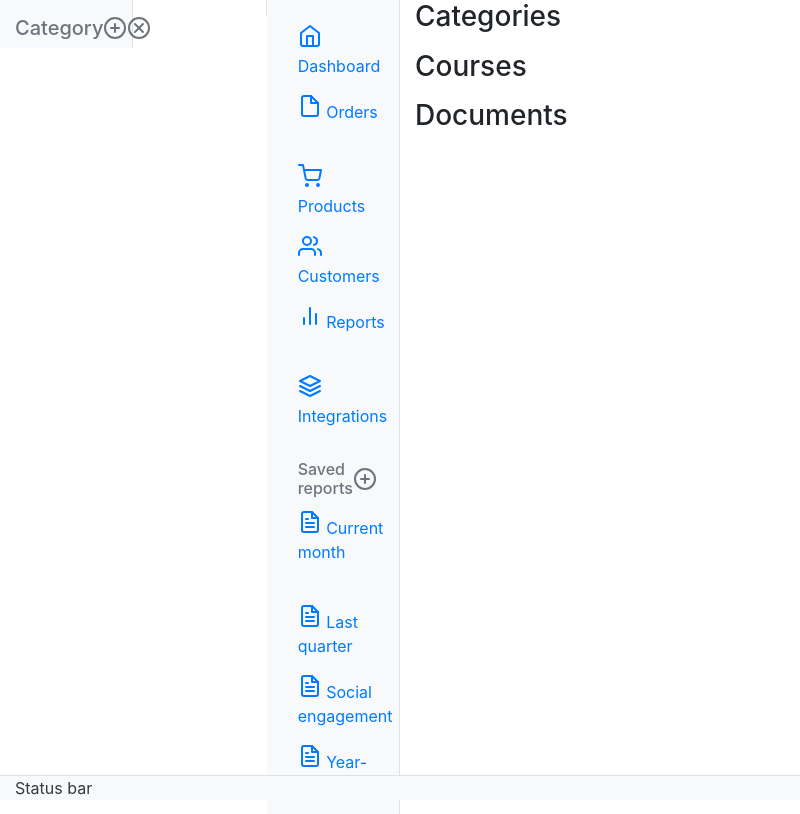
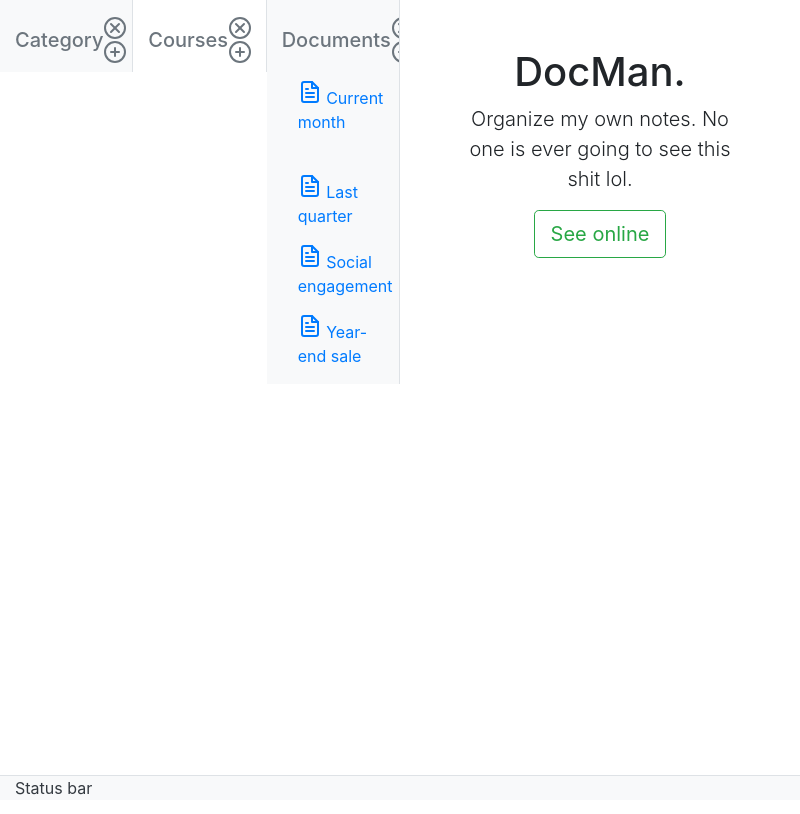
Before and after one commit to FSXAC/DocMan, an Electron app: page src/index.html in a window 800 px wide. Drawn offline with Linux system fonts and the light colour scheme; no server answers.

Commit message:
Main page almost set up

```diff
--- a/src/css/docman.css
+++ b/src/css/docman.css
@@ -7,4 +7,5 @@ footer.footer { min-height: 24px; }
     z-index: 100;
     padding-top: 1em;
     transition: 0.3s all ease-out;
+    overflow-y: auto;
 }
--- a/src/index.html
+++ b/src/index.html
@@ -13,113 +13,78 @@
 			<div class="sidebar-sticky">
 				<h5 class="sidebar-heading d-flex justify-content-between align-items-center text-muted">
 					Category
-					<a class="d-flex align-items-center text-muted" href="#">
-						<svg xmlns="http://www.w3.org/2000/svg" width="24" height="24" viewBox="0 0 24 24" fill="none" stroke="currentColor" stroke-width="2"
-						 stroke-linecap="round" stroke-linejoin="round" class="feather feather-plus-circle">
-							<circle cx="12" cy="12" r="10"></circle>
-							<line x1="12" y1="8" x2="12" y2="16"></line>
-							<line x1="8" y1="12" x2="16" y2="12"></line>
-						</svg>
-					</a>
-					<a class="d-flex align-items-center text-muted" href="#">
-						<svg xmlns="http://www.w3.org/2000/svg" width="24" height="24" viewBox="0 0 24 24" fill="none" stroke="currentColor" stroke-width="2"
-						 stroke-linecap="round" stroke-linejoin="round" class="feather feather-plus-circle">
-							<circle cx="12" cy="12" r="10"></circle>
-							<line x1="8" y1="8" x2="16" y2="16"></line>
-							<line x1="8" y1="16" x2="16" y2="8"></line>
-						</svg>
-					</a>
+					<div>
+						<a class="d-flex align-items-center text-muted float-right" href="#">
+							<svg xmlns="http://www.w3.org/2000/svg" width="24" height="24" viewBox="0 0 24 24" fill="none" stroke="currentColor" stroke-width="2"
+							stroke-linecap="round" stroke-linejoin="round" class="feather feather-plus-circle">
+								<circle cx="12" cy="12" r="10"></circle>
+								<line x1="8" y1="8" x2="16" y2="16"></line>
+								<line x1="8" y1="16" x2="16" y2="8"></line>
+							</svg>
+						</a>
+						<a class="d-flex align-items-center text-muted float-right" href="#">
+							<svg xmlns="http://www.w3.org/2000/svg" width="24" height="24" viewBox="0 0 24 24" fill="none" stroke="currentColor" stroke-width="2"
+							stroke-linecap="round" stroke-linejoin="round" class="feather feather-plus-circle">
+								<circle cx="12" cy="12" r="10"></circle>
+								<line x1="12" y1="8" x2="12" y2="16"></line>
+								<line x1="8" y1="12" x2="16" y2="12"></line>
+							</svg>
+						</a>
+					</div>
 				</h5>
 				<ul class="nav flex-column"></ul>
 			</div>
 		</nav>
 		<nav class="col-sm-2 bg-white sidebar border-right shadow-sm">
 			<div class="sidebar-sticky">
+				<h5 class="sidebar-heading d-flex justify-content-between align-items-center text-muted">
+					Courses
+					<div>
+						<a class="d-flex align-items-center text-muted float-right" href="#">
+							<svg xmlns="http://www.w3.org/2000/svg" width="24" height="24" viewBox="0 0 24 24" fill="none" stroke="currentColor" stroke-width="2"
+							 stroke-linecap="round" stroke-linejoin="round" class="feather feather-plus-circle">
+								<circle cx="12" cy="12" r="10"></circle>
+								<line x1="8" y1="8" x2="16" y2="16"></line>
+								<line x1="8" y1="16" x2="16" y2="8"></line>
+							</svg>
+						</a>
+						<a class="d-flex align-items-center text-muted float-right" href="#">
+							<svg xmlns="http://www.w3.org/2000/svg" width="24" height="24" viewBox="0 0 24 24" fill="none" stroke="currentColor" stroke-width="2"
+							 stroke-linecap="round" stroke-linejoin="round" class="feather feather-plus-circle">
+								<circle cx="12" cy="12" r="10"></circle>
+								<line x1="12" y1="8" x2="12" y2="16"></line>
+								<line x1="8" y1="12" x2="16" y2="12"></line>
+							</svg>
+						</a>
+					</div>
+				</h5>
 				<ul class="nav flex-column"></ul>
 			</div>
 		</nav>
 		<nav class="col-sm-2 bg-light sidebar border-right shadow-sm">
 			<div class="sidebar-sticky">
-				<ul class="nav flex-column">
-					<li class="nav-item">
-						<a class="nav-link active" href="#">
+				<h5 class="sidebar-heading d-flex justify-content-between align-items-center text-muted">
+					Documents
+					<div>
+						<a class="d-flex align-items-center text-muted float-right" href="#">
 							<svg xmlns="http://www.w3.org/2000/svg" width="24" height="24" viewBox="0 0 24 24" fill="none" stroke="currentColor" stroke-width="2"
-							 stroke-linecap="round" stroke-linejoin="round" class="feather feather-home">
-								<path d="M3 9l9-7 9 7v11a2 2 0 0 1-2 2H5a2 2 0 0 1-2-2z"></path>
-								<polyline points="9 22 9 12 15 12 15 22"></polyline>
+							 stroke-linecap="round" stroke-linejoin="round" class="feather feather-plus-circle">
+								<circle cx="12" cy="12" r="10"></circle>
+								<line x1="8" y1="8" x2="16" y2="16"></line>
+								<line x1="8" y1="16" x2="16" y2="8"></line>
 							</svg>
-							Dashboard
-							<span class="sr-only">(current)</span>
 						</a>
-					</li>
-					<li class="nav-item">
-						<a class="nav-link" href="#">
+						<a class="d-flex align-items-center text-muted float-right" href="#">
 							<svg xmlns="http://www.w3.org/2000/svg" width="24" height="24" viewBox="0 0 24 24" fill="none" stroke="currentColor" stroke-width="2"
-							 stroke-linecap="round" stroke-linejoin="round" class="feather feather-file">
-								<path d="M13 2H6a2 2 0 0 0-2 2v16a2 2 0 0 0 2 2h12a2 2 0 0 0 2-2V9z"></path>
-								<polyline points="13 2 13 9 20 9"></polyline>
+							 stroke-linecap="round" stroke-linejoin="round" class="feather feather-plus-circle">
+								<circle cx="12" cy="12" r="10"></circle>
+								<line x1="12" y1="8" x2="12" y2="16"></line>
+								<line x1="8" y1="12" x2="16" y2="12"></line>
 							</svg>
-							Orders
 						</a>
-					</li>
-					<li class="nav-item">
-						<a class="nav-link" href="#">
-							<svg xmlns="http://www.w3.org/2000/svg" width="24" height="24" viewBox="0 0 24 24" fill="none" stroke="currentColor" stroke-width="2"
-							 stroke-linecap="round" stroke-linejoin="round" class="feather feather-shopping-cart">
-								<circle cx="9" cy="21" r="1"></circle>
-								<circle cx="20" cy="21" r="1"></circle>
-								<path d="M1 1h4l2.68 13.39a2 2 0 0 0 2 1.61h9.72a2 2 0 0 0 2-1.61L23 6H6"></path>
-							</svg>
-							Products
-						</a>
-					</li>
-					<li class="nav-item">
-						<a class="nav-link" href="#">
-							<svg xmlns="http://www.w3.org/2000/svg" width="24" height="24" viewBox="0 0 24 24" fill="none" stroke="currentColor" stroke-width="2"
-							 stroke-linecap="round" stroke-linejoin="round" class="feather feather-users">
-								<path d="M17 21v-2a4 4 0 0 0-4-4H5a4 4 0 0 0-4 4v2"></path>
-								<circle cx="9" cy="7" r="4"></circle>
-								<path d="M23 21v-2a4 4 0 0 0-3-3.87"></path>
-								<path d="M16 3.13a4 4 0 0 1 0 7.75"></path>
-							</svg>
-							Customers
-						</a>
-					</li>
-					<li class="nav-item">
-						<a class="nav-link" href="#">
-							<svg xmlns="http://www.w3.org/2000/svg" width="24" height="24" viewBox="0 0 24 24" fill="none" stroke="currentColor" stroke-width="2"
-							 stroke-linecap="round" stroke-linejoin="round" class="feather feather-bar-chart-2">
-								<line x1="18" y1="20" x2="18" y2="10"></line>
-								<line x1="12" y1="20" x2="12" y2="4"></line>
-								<line x1="6" y1="20" x2="6" y2="14"></line>
-							</svg>
-							Reports
-						</a>
-					</li>
-					<li class="nav-item">
-						<a class="nav-link" href="#">
-							<svg xmlns="http://www.w3.org/2000/svg" width="24" height="24" viewBox="0 0 24 24" fill="none" stroke="currentColor" stroke-width="2"
-							 stroke-linecap="round" stroke-linejoin="round" class="feather feather-layers">
-								<polygon points="12 2 2 7 12 12 22 7 12 2"></polygon>
-								<polyline points="2 17 12 22 22 17"></polyline>
-								<polyline points="2 12 12 17 22 12"></polyline>
-							</svg>
-							Integrations
-						</a>
-					</li>
-				</ul>
+					</div>
+				</h5>
 
-				<h6 class="sidebar-heading d-flex justify-content-between align-items-center px-3 mt-4 mb-1 text-muted">
-					<span>Saved reports</span>
-					<a class="d-flex align-items-center text-muted" href="#">
-						<svg xmlns="http://www.w3.org/2000/svg" width="24" height="24" viewBox="0 0 24 24" fill="none" stroke="currentColor" stroke-width="2"
-						 stroke-linecap="round" stroke-linejoin="round" class="feather feather-plus-circle">
-							<circle cx="12" cy="12" r="10"></circle>
-							<line x1="12" y1="8" x2="12" y2="16"></line>
-							<line x1="8" y1="12" x2="16" y2="12"></line>
-						</svg>
-					</a>
-				</h6>
 				<ul class="nav flex-column mb-2">
 					<li class="nav-item">
 						<a class="nav-link" href="#">
@@ -177,12 +142,15 @@
 			</div>
 		</nav>
 		<div class="col-sm-6">
-			<h3>Categories</h3>
-			<ul id="category-list"></ul>
-			<h3>Courses</h3>
-			<ul id="course-list"></ul>
-			<h3>Documents</h3>
-			<ul id="document-list"></ul>
+			<div class="p-5 text-center">
+				<main role="main" class="inner cover">
+					<h1 class="cover-heading">DocMan.</h1>
+					<p class="lead">Organize my own notes. No one is ever going to see this shit lol.</p>
+					<p class="lead">
+						<a href="https://muchen.ca/documents" class="btn btn-lg btn-outline-success">See online</a>
+					</p>
+				</main>
+			</div>
 		</div>
 	</div>
 	</div>
```
Also changed, not shown: src/img/add.svg (added), src/img/close.svg (added).
